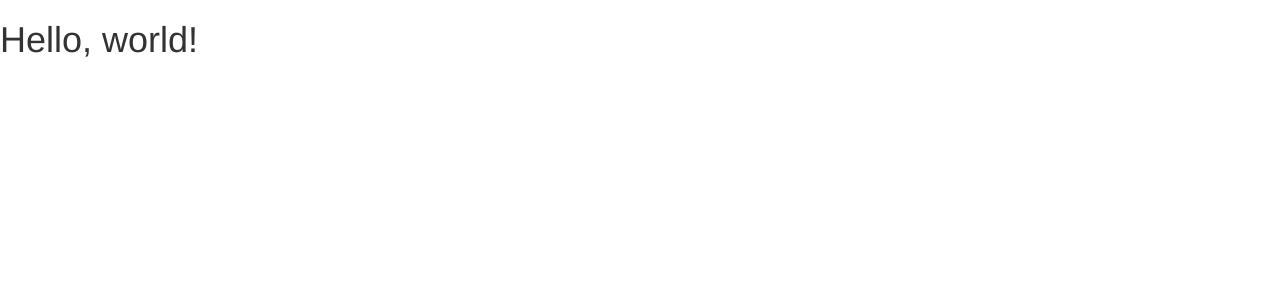
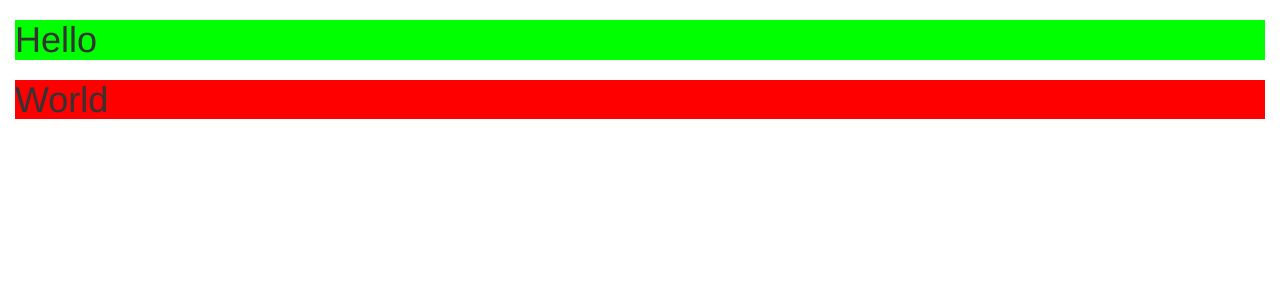
Before and after one commit to synereo/synereo.github.io, a Jekyll site: the page built from learn-more/index.html, in a window 1280 px wide. Shown: the top 300 px of the page. Built offline with Jekyll 4.4.1, drawn with Linux system fonts in a browser that asks for light colours; nearby versions of some CDN libraries.

Commit message:
Setup layout and SCSS skeletons

```diff
--- /dev/null
+++ b/_layouts/learn-more.html
@@ -0,0 +1,34 @@
+<!DOCTYPE html>
+<html lang="en">
+  <head>
+    <meta charset="utf-8">
+    <meta http-equiv="X-UA-Compatible" content="IE=edge">
+    <meta name="viewport" content="width=device-width, initial-scale=1">
+    <title>Synereo - Learn More</title>
+    <link href="/css/bootstrap/bootstrap.min.css" rel="stylesheet">
+    <link rel="stylesheet" href="{{ "/css/learn-more.css" | prepend: site.baseurl }}">
+
+    <!-- HTML5 shim and Respond.js for IE8 support of HTML5 elements and media queries -->
+    <!-- WARNING: Respond.js doesn't work if you view the page via file:// -->
+    <!--[if lt IE 9]>
+      <script src="https://oss.maxcdn.com/html5shiv/3.7.2/html5shiv.min.js"></script>
+      <script src="https://oss.maxcdn.com/respond/1.4.2/respond.min.js"></script>
+    <![endif]-->
+  </head>
+  <body>
+
+    <div class="container-fluid">
+      <div class="one">
+        <h1>Hello</h1>
+      </div>
+      <div class="two">
+        <h1>World</h1>
+      </div>
+    </div>
+
+    <!-- jQuery (necessary for Bootstrap's JavaScript plugins) -->
+    <script src="https://ajax.googleapis.com/ajax/libs/jquery/1.11.2/jquery.min.js"></script>
+    <!-- Include all compiled plugins (below), or include individual files as needed -->
+    <script src="/js/bootstrap/bootstrap.min.js"></script>
+  </body>
+</html>
--- /dev/null
+++ b/_sass/_learn-more.scss
@@ -0,0 +1,7 @@
+.one {
+    background-color: #00ff00;
+}
+
+.two {
+    background-color: #ff0000;
+}
--- /dev/null
+++ b/css/learn-more.scss
@@ -0,0 +1,8 @@
+---
+# Only the main Sass file needs front matter (the dashes are enough)
+---
+@charset "utf-8";
+
+@import
+	"_learn-more.scss"
+;
--- a/learn-more/index.html
+++ b/learn-more/index.html
@@ -1,25 +1,3 @@
-<!DOCTYPE html>
-<html lang="en">
-  <head>
-    <meta charset="utf-8">
-    <meta http-equiv="X-UA-Compatible" content="IE=edge">
-    <meta name="viewport" content="width=device-width, initial-scale=1">
-    <title>Synereo - Learn More</title>
-    <link href="/css/bootstrap/bootstrap.min.css" rel="stylesheet">
-
-    <!-- HTML5 shim and Respond.js for IE8 support of HTML5 elements and media queries -->
-    <!-- WARNING: Respond.js doesn't work if you view the page via file:// -->
-    <!--[if lt IE 9]>
-      <script src="https://oss.maxcdn.com/html5shiv/3.7.2/html5shiv.min.js"></script>
-      <script src="https://oss.maxcdn.com/respond/1.4.2/respond.min.js"></script>
-    <![endif]-->
-  </head>
-  <body>
-    <h1>Hello, world!</h1>
-
-    <!-- jQuery (necessary for Bootstrap's JavaScript plugins) -->
-    <script src="https://ajax.googleapis.com/ajax/libs/jquery/1.11.2/jquery.min.js"></script>
-    <!-- Include all compiled plugins (below), or include individual files as needed -->
-    <script src="/js/bootstrap/bootstrap.min.js"></script>
-  </body>
-</html>
+---
+layout: learn-more
+---
```
